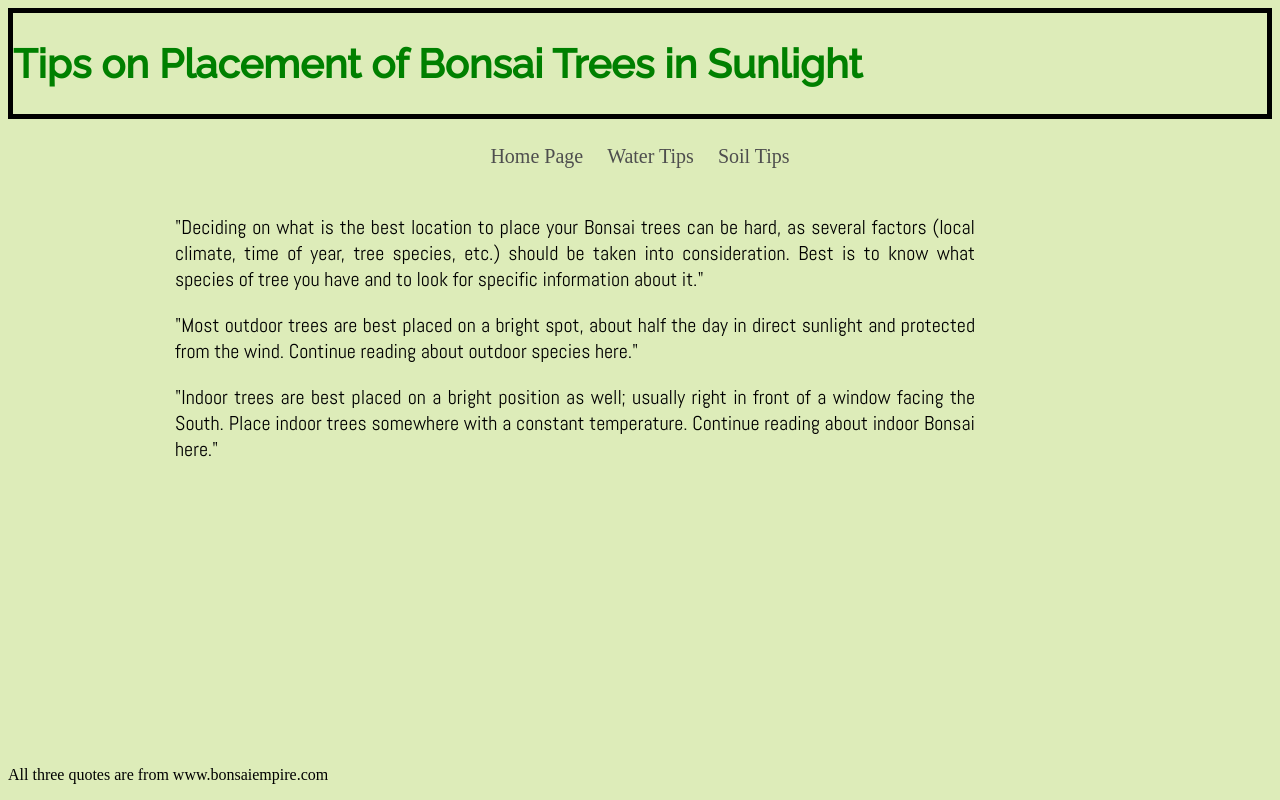
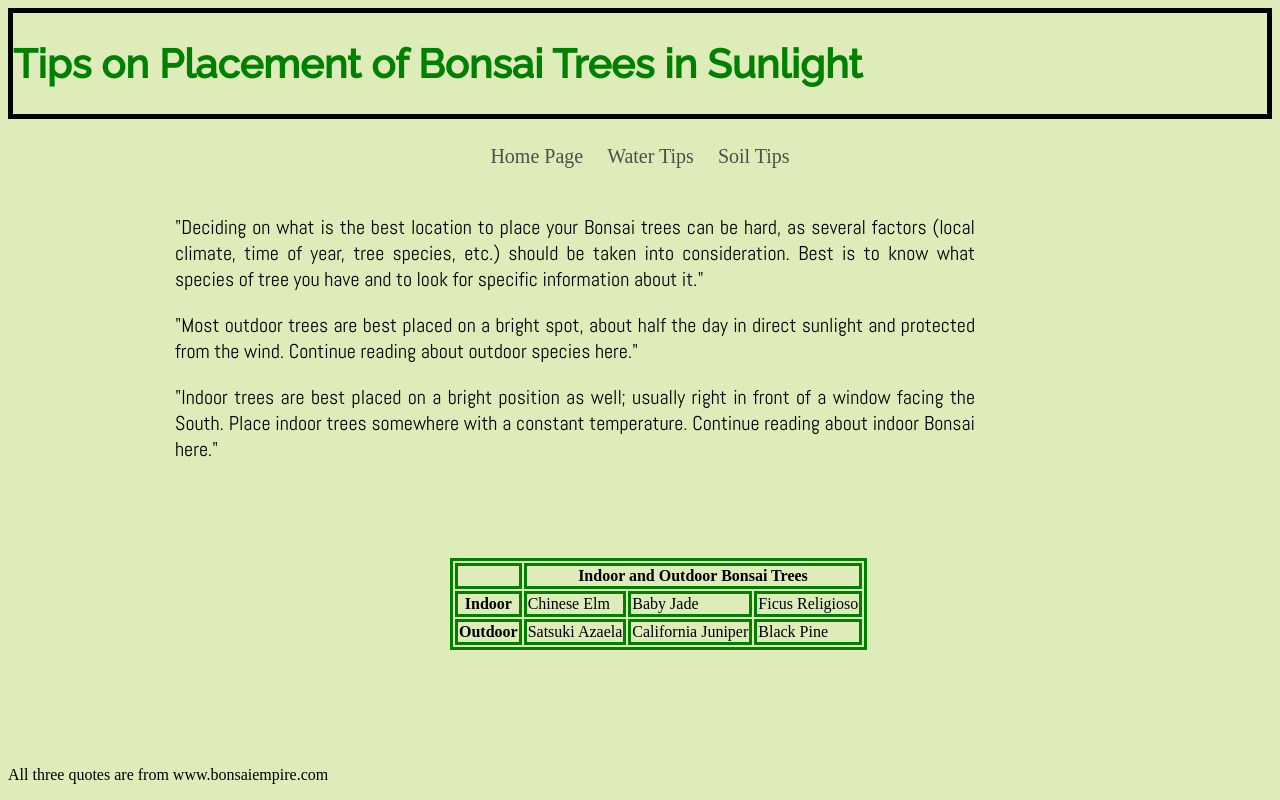
Before and after one commit to crouchgrayson/website, a plain HTML site: page sunlight/sunlight.html in a window 1280 px wide. Drawn offline with Linux system fonts and the light colour scheme.

Commit message:
adding files

```diff
--- a/style.css
+++ b/style.css
@@ -49,11 +49,6 @@ article {
     position: absolute;
     left: 175px;
     width: 800px;
-
-}
-
-table, td, th {
-    border: 1px solid black;
 }
 
 table {
@@ -62,13 +57,11 @@ table {
     left: 500px
 }
 
+table, td, th {
+    border: 1px solid black;
+}
+
 footer {
     position: absolute;
     bottom: 0px;
 }
-
-.bonimg {
-    position: absolute;
-    left: 500px;
-    bottom: 100px;
-}
--- a/sunlight/sunlight.html
+++ b/sunlight/sunlight.html
@@ -6,6 +6,17 @@
     <link href="https://fonts.googleapis.com/css?family=Abel" rel="stylesheet">
     <link href="../style.css" rel="stylesheet">
     <title>sunlight</title>
+    <style>
+        table {
+            position: absolute;
+            bottom: 150px;
+            left: 450px
+        }
+
+        table, td, th {
+            border: 3px solid green;
+        }
+    </style>
 </head>
 
 <body>
@@ -31,6 +42,24 @@
     <footer>
         <p>All three quotes are from www.bonsaiempire.com</p>
     </footer>
+    <table>
+        <tr>
+            <td></td>
+            <th colspan="3">Indoor and Outdoor Bonsai Trees</th>
+        </tr>
+        <tr>
+            <th>Indoor</th>
+            <td>Chinese Elm</td>
+            <td>Baby Jade</td>
+            <td>Ficus Religioso</td>
+        </tr>
+        <tr>
+            <th>Outdoor</th>
+            <td>Satsuki Azaela</td>
+            <td>California Juniper</td>
+            <td>Black Pine</td>
+        </tr>
+    </table>
 </body>
 
 </html>
```
Also changed, not shown: watering/watering.html (+21 -2 lines), watering/bonsaitree.jpeg (renamed from watering/bonsai tree.jpeg).
